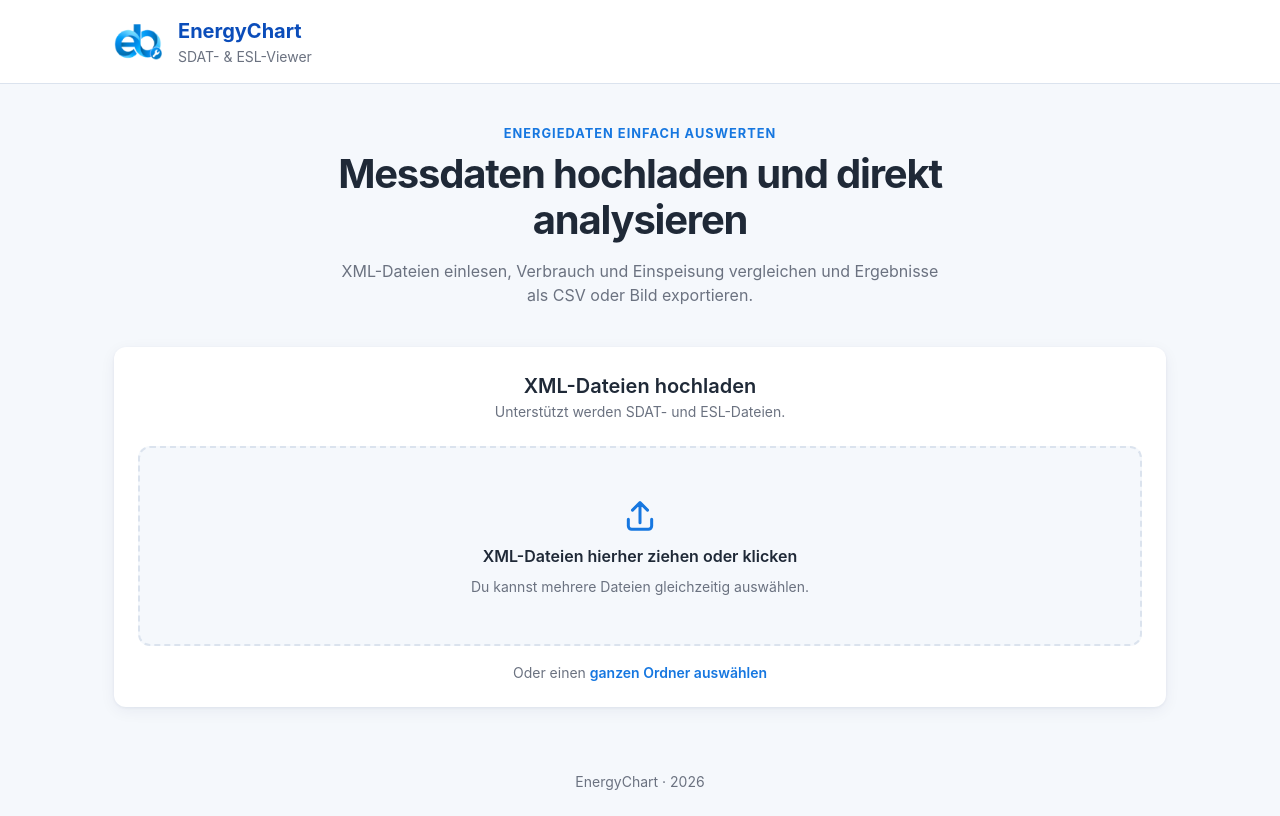
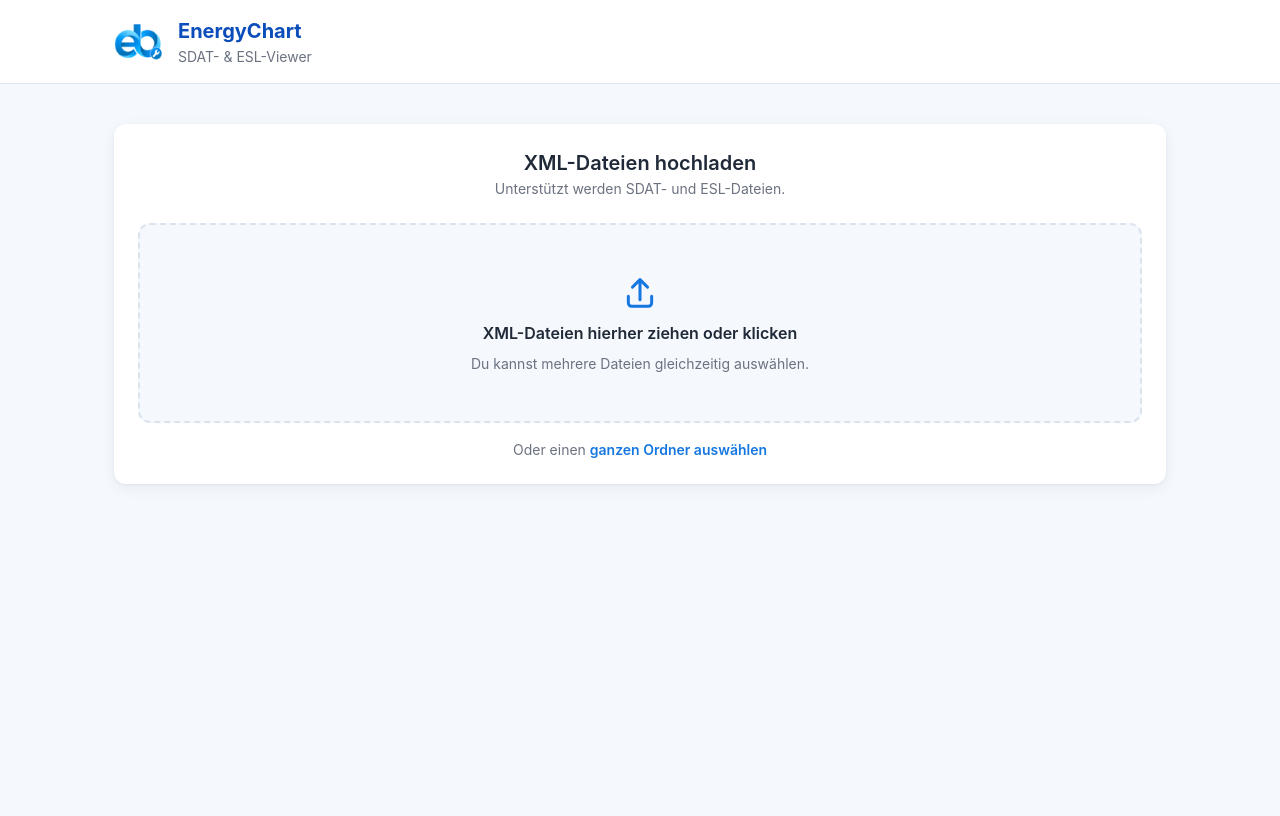
Before and after one commit to Spinelpersonal/m306-gruppe5-energieagentur, a React (Vite) app: page / in a window 1280 px wide. Built offline with nearby package versions, Linux system fonts and the light colour scheme.

Commit message:
Update README.md to reflect new CSV export feature for SDAT consumption data and clarify ESL data handling. Remove introductory text from App component for a cleaner UI.

```diff
--- a/src/App.jsx
+++ b/src/App.jsx
@@ -14,18 +14,9 @@ function App() {
       </header>
 
       <main className="container main">
-        <div className="intro">
-          <p className="eyebrow">Energiedaten einfach auswerten</p>
-          <h2 className="intro__title">Messdaten hochladen und direkt analysieren</h2>
-          <p className="intro__text">
-            XML-Dateien einlesen, Verbrauch und Einspeisung vergleichen und
-            Ergebnisse als CSV oder Bild exportieren.
-          </p>
-        </div>
         <FileUpload />
       </main>
 
-      <footer className="footer container">EnergyChart · 2026</footer>
     </div>
   );
 }
```
Also changed, not shown: 1 other file (tests, documents, lock files or other folders).
